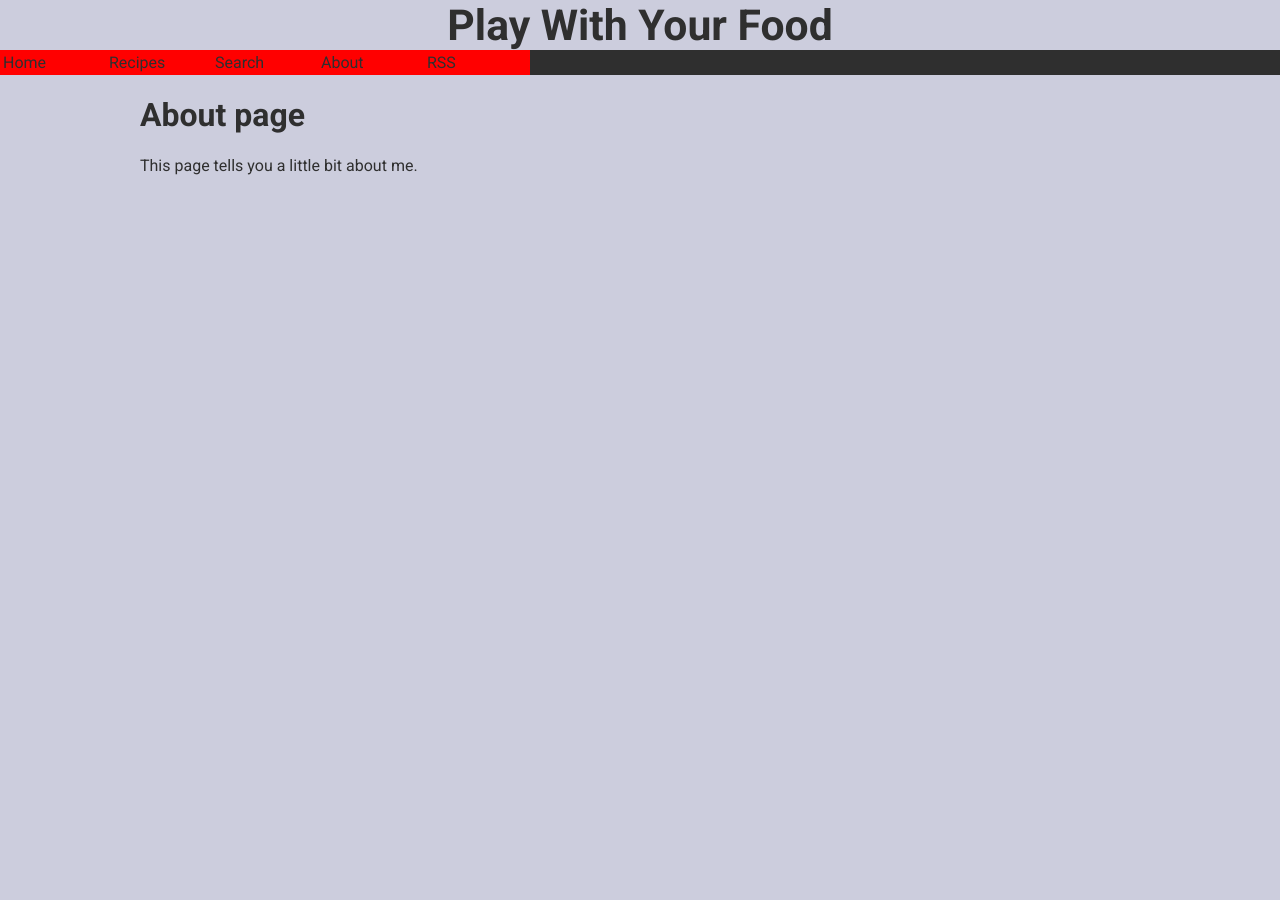
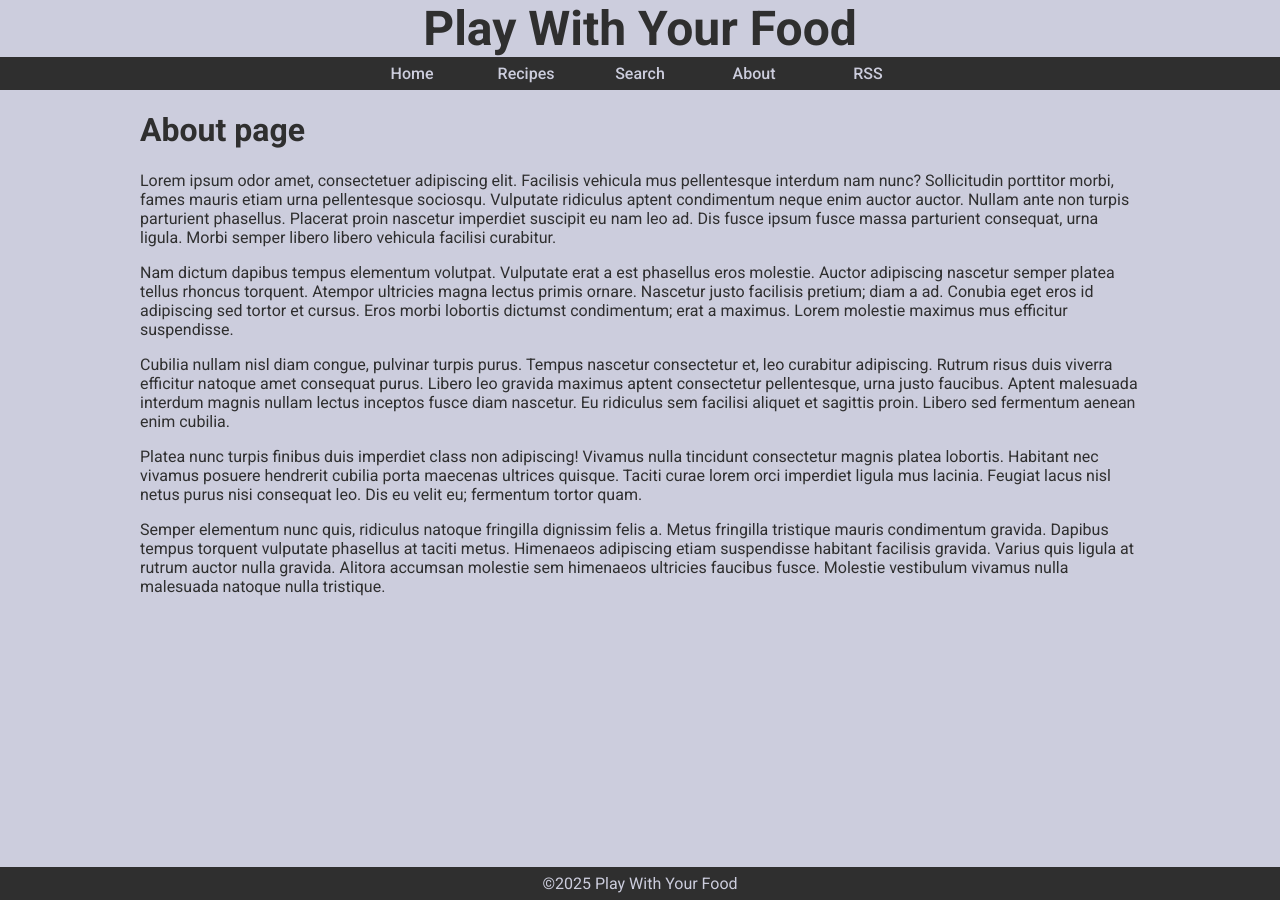
Before and after one commit to wugologist/play-with-your-food, a Jekyll site: the page built from about.md, in a window 1280 px wide. Built offline with Jekyll 4.4.1, drawn with Linux system fonts in a browser that asks for light colours.

Commit message:
Header and footer improvements

```diff
--- a/_config.yml
+++ b/_config.yml
@@ -1,6 +1,4 @@
-collections:
-  authors:
-    output: true
+title: Play With Your Food
 
 defaults:
   - scope:
@@ -8,7 +6,6 @@ defaults:
       type: "posts"
     values:
       layout: "post"
-      author: "Michael"
   - scope:
       path: ""
     values:
--- a/_layouts/default.html
+++ b/_layouts/default.html
@@ -2,17 +2,26 @@
 <html>
   <head>
     <meta charset="utf-8">
-    <title>{% if page.title.size > 0 %}{{ page.title }} | {% endif %}Play With Your Food</title>
+    <title>
+      {% if page.title.size > 0 %}{{ page.title }} | {% endif %}Play With Your Food
+    </title>
     <link rel="stylesheet" href="/assets/css/styles.css">
     <link rel="icon" type="image/png" href="/assets/images/favicon.png">
     {% feed_meta %}
     {% seo %}
   </head>
   <body>
-    <div class="header">Play With Your Food</div>
-    {% include navigation.html %}
-    <div class="content">
-      {{ content }}
+    <div class="wrapper">
+      <header>
+        <a class="header" href="/">Play With Your Food</a>
+        {% include navigation.html %}
+      </header>
+      <main>
+        {{ content }}
+      </main>
+      <footer>
+        ©{{ 'now' | date: "%Y" }} Play With Your Food
+      </footer>
     </div>
   </body>
 </html>
--- a/_layouts/post.html
+++ b/_layouts/post.html
@@ -10,7 +10,7 @@ layout: default
 {% if page.tags %}
 Tags:
   {% for tag in page.tags %}
-    <a href="/{{tag | url_encode }}">{{ tag }}</a>
+    <a href="/tag/{{tag | url_encode }}">{{ tag }}</a>
   {% endfor %}
 {% endif %}
 
--- a/_sass/main.scss
+++ b/_sass/main.scss
@@ -9,21 +9,44 @@ html {
   background-color: $background-color;
   color: $text-color;
   font-family: Roboto, sans-serif;
+  height: 100%
 }
 
 body {
   margin: 0px;
+  height: 100%;
+}
+
+.wrapper {
+  box-sizing: border-box;
+  min-height: 100%;
+  display: flex;
+  flex-direction: column;
 }
 
 .header {
-  font-size: 32pt;
+  display: flex;
+  font-size: 36pt;
   font-weight: bold;
-  text-align: center;
+  justify-content: center;
+  text-decoration: none;
+  flex-grow: 0;
+  flex-shrink: 0;
 }
 
-.content {
+footer {
+  text-align: center;
+  flex-grow: 0;
+  flex-shrink: 0;
+  padding: 7px;
+  background-color: $text-color;
+  color: $background-color;
+}
+
+main {
   max-width: 1000px;
   margin: auto;
+  flex-grow: 1;
 }
 
 a {
@@ -40,13 +63,15 @@ nav {
   color: $background-color;
   width: 100%;
   display: flex;
-  align-content: center;
+  justify-content: center;
 
   a {
     width: 100px;
     text-decoration: none;
-    background-color: red;
-    padding: 3px;
+    padding: 7px;
+    text-align: center;
+    color: $background-color;
+    font-weight: 500;
   }
 }
 
--- a/about.md
+++ b/about.md
@@ -4,4 +4,12 @@ title: About
 ---
 # About page
 
-This page tells you a little bit about me.
+Lorem ipsum odor amet, consectetuer adipiscing elit. Facilisis vehicula mus pellentesque interdum nam nunc? Sollicitudin porttitor morbi, fames mauris etiam urna pellentesque sociosqu. Vulputate ridiculus aptent condimentum neque enim auctor auctor. Nullam ante non turpis parturient phasellus. Placerat proin nascetur imperdiet suscipit eu nam leo ad. Dis fusce ipsum fusce massa parturient consequat, urna ligula. Morbi semper libero libero vehicula facilisi curabitur.
+
+Nam dictum dapibus tempus elementum volutpat. Vulputate erat a est phasellus eros molestie. Auctor adipiscing nascetur semper platea tellus rhoncus torquent. Atempor ultricies magna lectus primis ornare. Nascetur justo facilisis pretium; diam a ad. Conubia eget eros id adipiscing sed tortor et cursus. Eros morbi lobortis dictumst condimentum; erat a maximus. Lorem molestie maximus mus efficitur suspendisse.
+
+Cubilia nullam nisl diam congue, pulvinar turpis purus. Tempus nascetur consectetur et, leo curabitur adipiscing. Rutrum risus duis viverra efficitur natoque amet consequat purus. Libero leo gravida maximus aptent consectetur pellentesque, urna justo faucibus. Aptent malesuada interdum magnis nullam lectus inceptos fusce diam nascetur. Eu ridiculus sem facilisi aliquet et sagittis proin. Libero sed fermentum aenean enim cubilia.
+
+Platea nunc turpis finibus duis imperdiet class non adipiscing! Vivamus nulla tincidunt consectetur magnis platea lobortis. Habitant nec vivamus posuere hendrerit cubilia porta maecenas ultrices quisque. Taciti curae lorem orci imperdiet ligula mus lacinia. Feugiat lacus nisl netus purus nisi consequat leo. Dis eu velit eu; fermentum tortor quam.
+
+Semper elementum nunc quis, ridiculus natoque fringilla dignissim felis a. Metus fringilla tristique mauris condimentum gravida. Dapibus tempus torquent vulputate phasellus at taciti metus. Himenaeos adipiscing etiam suspendisse habitant facilisis gravida. Varius quis ligula at rutrum auctor nulla gravida. Alitora accumsan molestie sem himenaeos ultricies faucibus fusce. Molestie vestibulum vivamus nulla malesuada natoque nulla tristique.
--- /dev/null
+++ b/search.html
@@ -0,0 +1,5 @@
+---
+title: Search
+---
+
+<p>Tell me what you eat, and I shall tell you what you are.</p>
```
